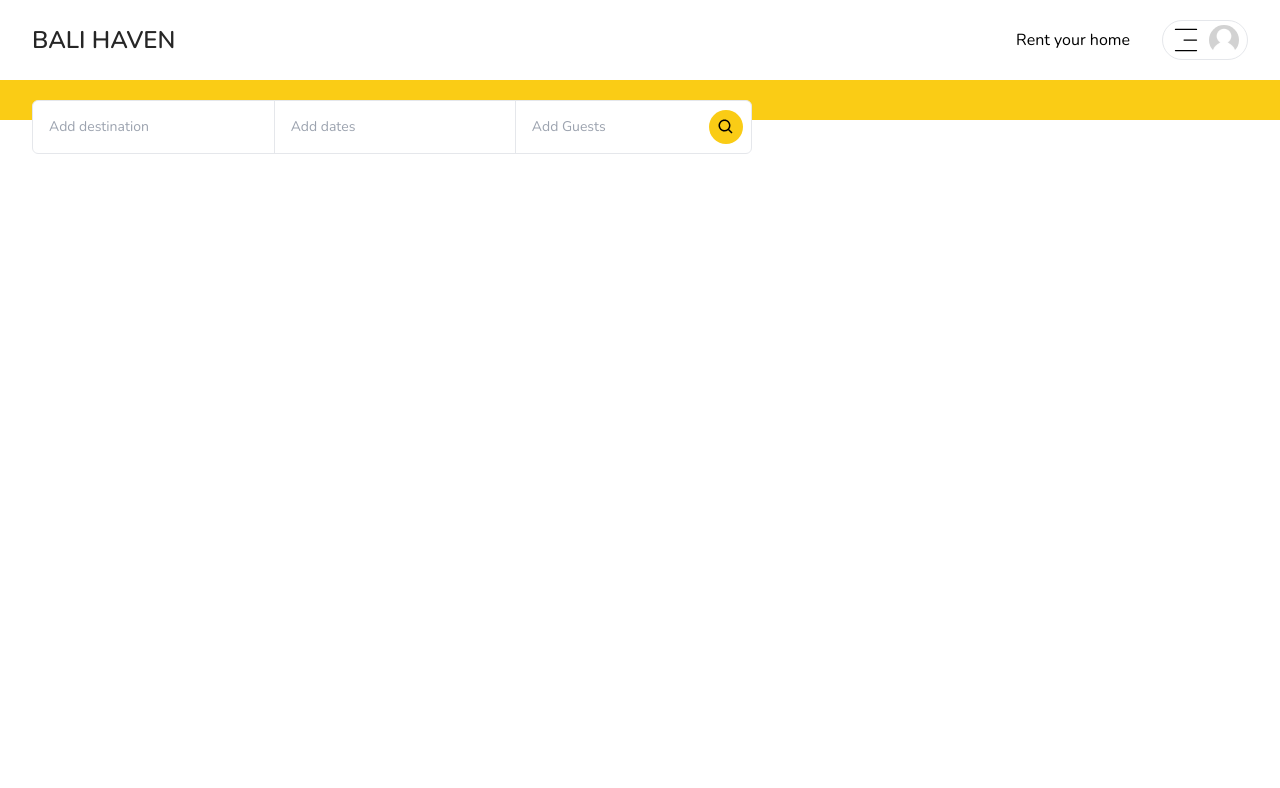
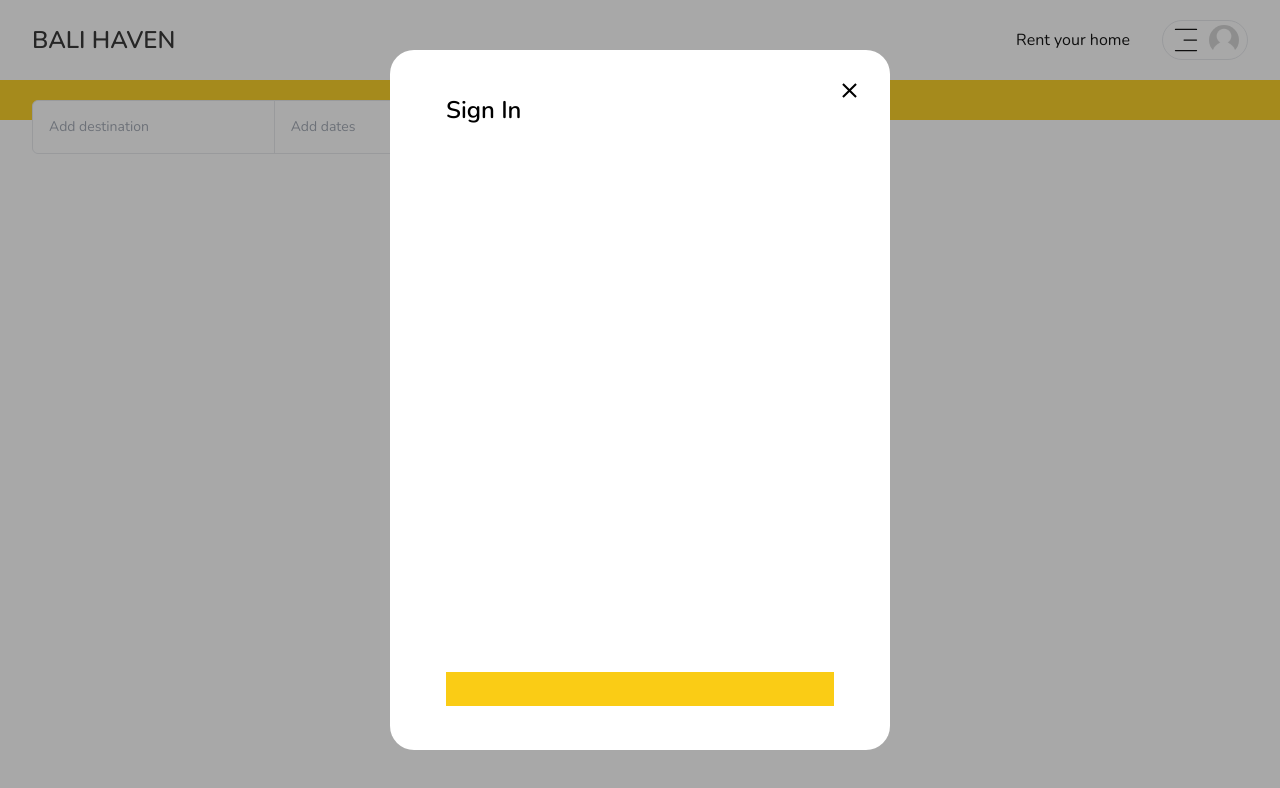
Before and after one commit to andikahadi/vacation-rental-app, a Next.js app in the folder vacationrental/: page / in a window 1280 px wide. Shown: the top 788 px of the page. Built offline with nearby package versions, Linux system fonts and the light colour scheme.

Commit message:
create reusable modal and button component

```diff
--- /dev/null
+++ b/vacationrental/app/components/Button.tsx
@@ -0,0 +1,63 @@
+"use client";
+
+import { IconType } from "react-icons";
+import { LiaLongArrowAltRightSolid } from "react-icons/lia";
+
+interface ButtonProps {
+  label: string;
+  onClick: (e: React.MouseEvent<HTMLButtonElement>) => void;
+  disabled?: boolean;
+  outline?: boolean;
+  icon?: IconType;
+}
+
+const Button: React.FC<ButtonProps> = ({
+  label,
+  onClick,
+  disabled,
+  outline,
+  icon: Icon,
+}) => {
+  return (
+    <button
+      onClick={onClick}
+      disabled={disabled}
+      className={`
+        relative
+        w-full
+        py-4
+        px-14
+        text-md
+        border-[1px]
+        ${outline ? "bg-white" : "bg-yellow-400"}
+        ${outline ? "border-black" : "border-yellow-400"}
+        ${outline ? "text-left" : "text-center"}
+        ${outline ? "normal-case" : "uppercase"}
+      `}
+    >
+      {Icon && (
+        <>
+          <Icon
+            size={24}
+            className="
+            absolute
+            left-4
+            top-4
+          "
+          />
+          <LiaLongArrowAltRightSolid
+            size={25}
+            className="
+              absolute
+              right-4
+              top-4
+            "
+          />
+        </>
+      )}
+      {label}
+    </button>
+  );
+};
+
+export default Button;
--- a/vacationrental/app/components/modal/Modal.tsx
+++ b/vacationrental/app/components/modal/Modal.tsx
@@ -1,4 +1,8 @@
 "use client";
+
+import { IoMdClose } from "react-icons/io";
+import Button from "../Button";
+import { FcGoogle } from "react-icons/fc";
 
 interface ModalProps {
   isOpen?: boolean;
@@ -26,8 +30,89 @@ const Modal: React.FC<ModalProps> = ({
   secondaryActionLabel,
 }) => {
   return (
-    <div>
-      <div></div>
+    <div
+      className="
+        bg-neutral-800/40
+        fixed
+        z-50
+        inset-0
+        flex
+        items-center
+        justify-center
+        overflow-y-auto
+      "
+    >
+      <div
+        className="
+          w-full
+          md:w-[500px]
+          h-full
+          md:h-[700px]
+          bg-white
+          rounded-none
+          md:rounded-3xl
+          px-14
+          py-11
+          relative
+        "
+      >
+        {/*Content*/}
+        <div
+          className="
+            h-full
+            translate
+            duration-300
+          "
+        >
+          <div
+            className="
+              flex
+              flex-col
+              w-full
+              h-full
+              gap-3
+            "
+          >
+            {/* Header */}
+            <div className=" flex flex-row items-center justify-start">
+              <div className="font-semibold text-2xl">Sign In</div>
+              <button
+                className="
+                    p-1
+                    border-0
+                    hover:opacity-70
+                    transition
+                    absolute
+                    right-6
+                    top-6
+                  "
+              >
+                <IoMdClose size={25} />
+              </button>
+            </div>
+            {/* Body */}
+            <div className="flex-auto">{body}</div>
+            {/* Footer */}
+            <div className="flex flex-col gap-2">
+              <div className="flex flex-row">
+                {secondaryAction && secondaryActionLabel && (
+                  <Button
+                    onClick={onSubmit}
+                    disabled={disabled}
+                    label={secondaryActionLabel}
+                  />
+                )}
+                <Button
+                  onClick={onSubmit}
+                  disabled={disabled}
+                  label={actionLabel}
+                />
+              </div>
+              {footer}
+            </div>
+          </div>
+        </div>
+      </div>
     </div>
   );
 };
--- a/vacationrental/app/layout.tsx
+++ b/vacationrental/app/layout.tsx
@@ -2,6 +2,7 @@ import "./globals.css";
 import type { Metadata } from "next";
 import { Inter, Nunito, Roboto } from "next/font/google";
 import Navbar from "./components/navbar/Navbar";
+import Modal from "./components/modal/Modal";
 
 const inter = Inter({ subsets: ["latin"] });
 const nunito = Nunito({ subsets: ["latin"] });
@@ -19,6 +20,7 @@ export default function RootLayout({
   return (
     <html lang="en">
       <body className={nunito.className}>
+        <Modal />
         <Navbar />
         {children}
       </body>
```
